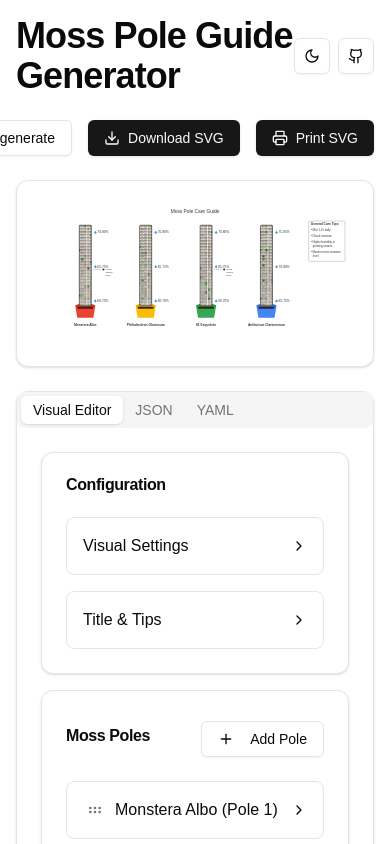
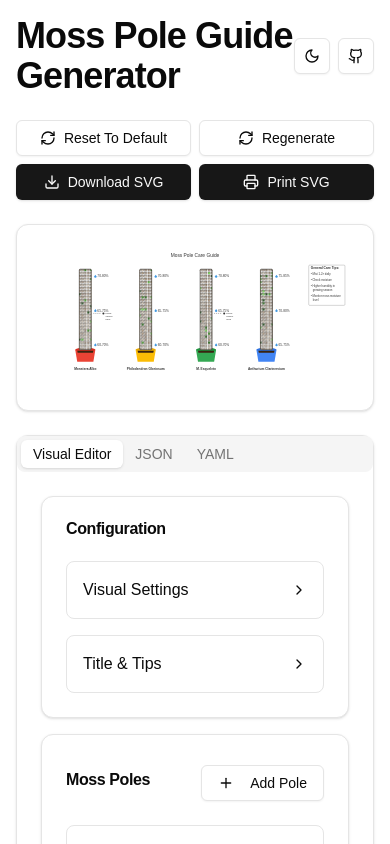
Before and after one commit to Edenik/Moss-Pole-Guide-Generator, a Next.js app: page / in a window 390 px wide. Shown: the top 844 px of the page. Built offline with nearby package versions, Linux system fonts and the light colour scheme.

Commit message:
update buttons ui

```diff
--- a/src/app/page.tsx
+++ b/src/app/page.tsx
@@ -172,7 +172,7 @@ const MossPoleGenerator = () => {
           </div>
         </div>
 
-        <div className="flex justify-end gap-4">
+        <div className="grid grid-cols-2 sm:flex sm:flex-row gap-2 sm:gap-4 sm:justify-end">
           <Button
             variant="outline"
             onClick={handleReset}
```
